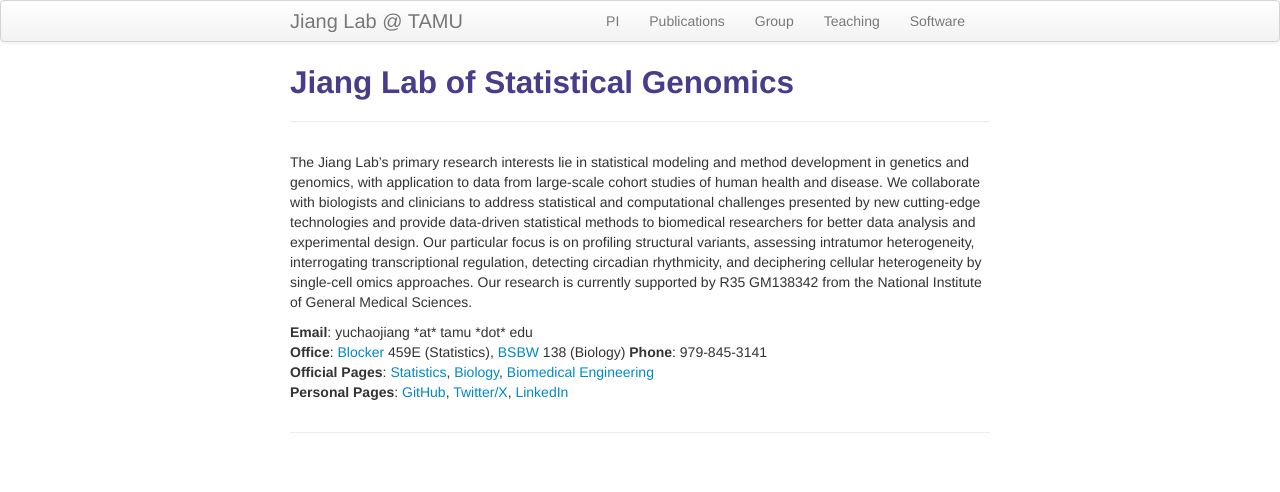
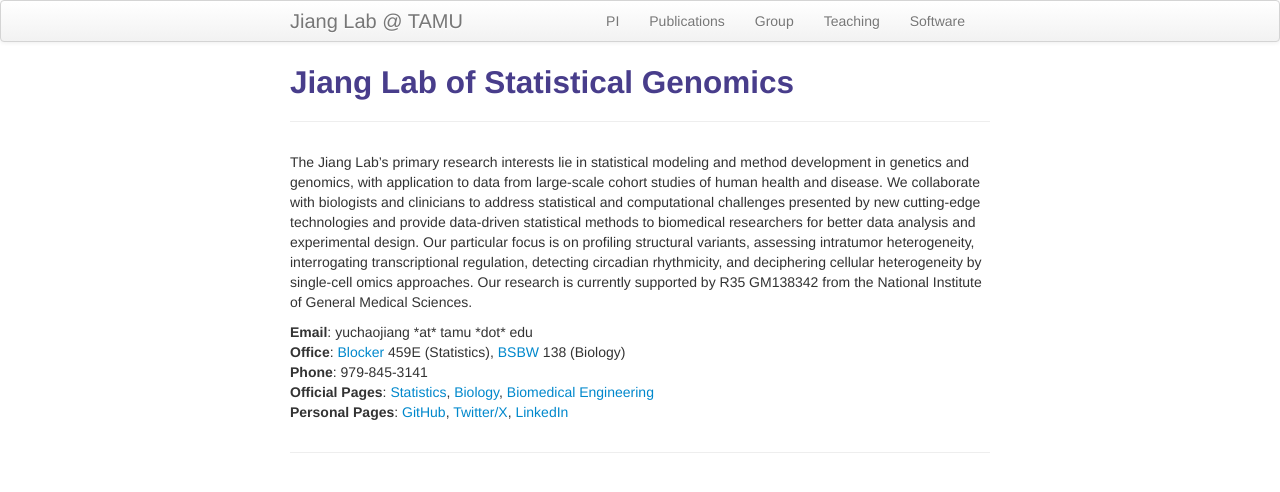
Before and after one commit to yuchaojiang/yuchaojiang.github.io, a Jekyll site: the page built from index.md, in a window 1280 px wide. Shown: the top 492 px of the page. Built offline with Jekyll 4.4.1, drawn with Linux system fonts in a browser that asks for light colours.

```diff
--- a/index.md
+++ b/index.md
@@ -8,7 +8,7 @@ The Jiang Lab’s primary research interests lie in statistical modeling and met
 <div class="container">
     <div class="row-fluid">
             <b>Email</b>: yuchaojiang *at* tamu *dot* edu<br/>
-            <b>Office</b>:   <a href="https://goo.gl/maps/mgij72AP1XM583dJ9">Blocker</a> 459E (Statistics), <a href="https://maps.app.goo.gl/CUMohWAgZUnQEdh49">BSBW</a> 138 (Biology)
+            <b>Office</b>:   <a href="https://goo.gl/maps/mgij72AP1XM583dJ9">Blocker</a> 459E (Statistics), <a href="https://maps.app.goo.gl/CUMohWAgZUnQEdh49">BSBW</a> 138 (Biology)<br/>
             <b>Phone</b>: 979-845-3141<br/>
             <b>Official Pages</b>: <a href="https://artsci.tamu.edu/statistics/contact/profiles/yuchao-jiang.html">Statistics</a>, <a href="https://www.bio.tamu.edu/faculty-page-yuchao-jiang/">Biology</a>, <a href="https://engineering.tamu.edu/biomedical/profiles/jiang-yuchao.html">Biomedical Engineering</a><br/>
             <b>Personal Pages</b>: <a href="https://github.com/yuchaojiang">GitHub</a>, <a href="https://twitter.com/yuchaojiang">Twitter/X</a>, <a href="https://www.linkedin.com/in/yuchao-jiang-905b5125/">LinkedIn</a><br/>
```
